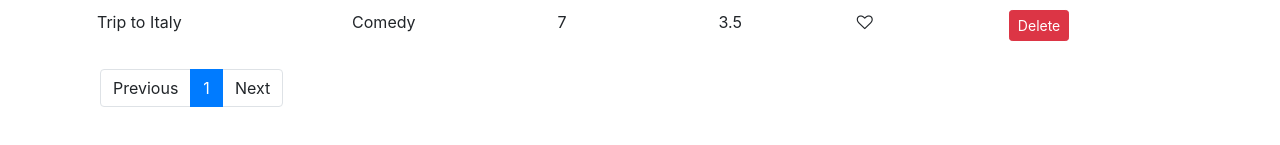
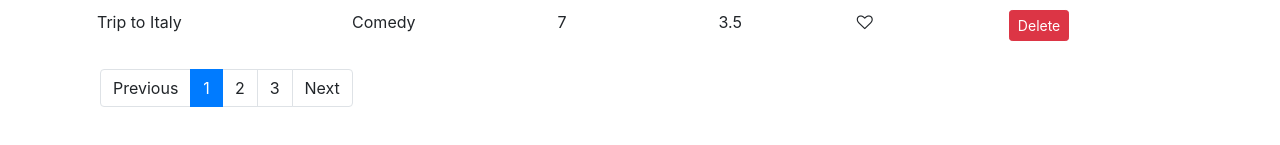
Before and after one commit to gabpoiss/React_With_Mosh, a React (Create React App) app in the folder vidly/: page / in a window 1280 px wide. Shown: the part 307-452 px from the top of the page. Built offline with nearby package versions, Linux system fonts and the light colour scheme.

Commit message:
Clean trees

```diff
--- a/vidly/src/components/movies.jsx
+++ b/vidly/src/components/movies.jsx
@@ -101,7 +101,7 @@ class Movies extends Component {
             </tbody>
           </table>
           <Pagination
-            itemsCount="abc"
+            itemsCount={count}
             currentPage={currentPage}
             pageSize={pageSize}
             onPageChange={this.handlePageChange}
```
